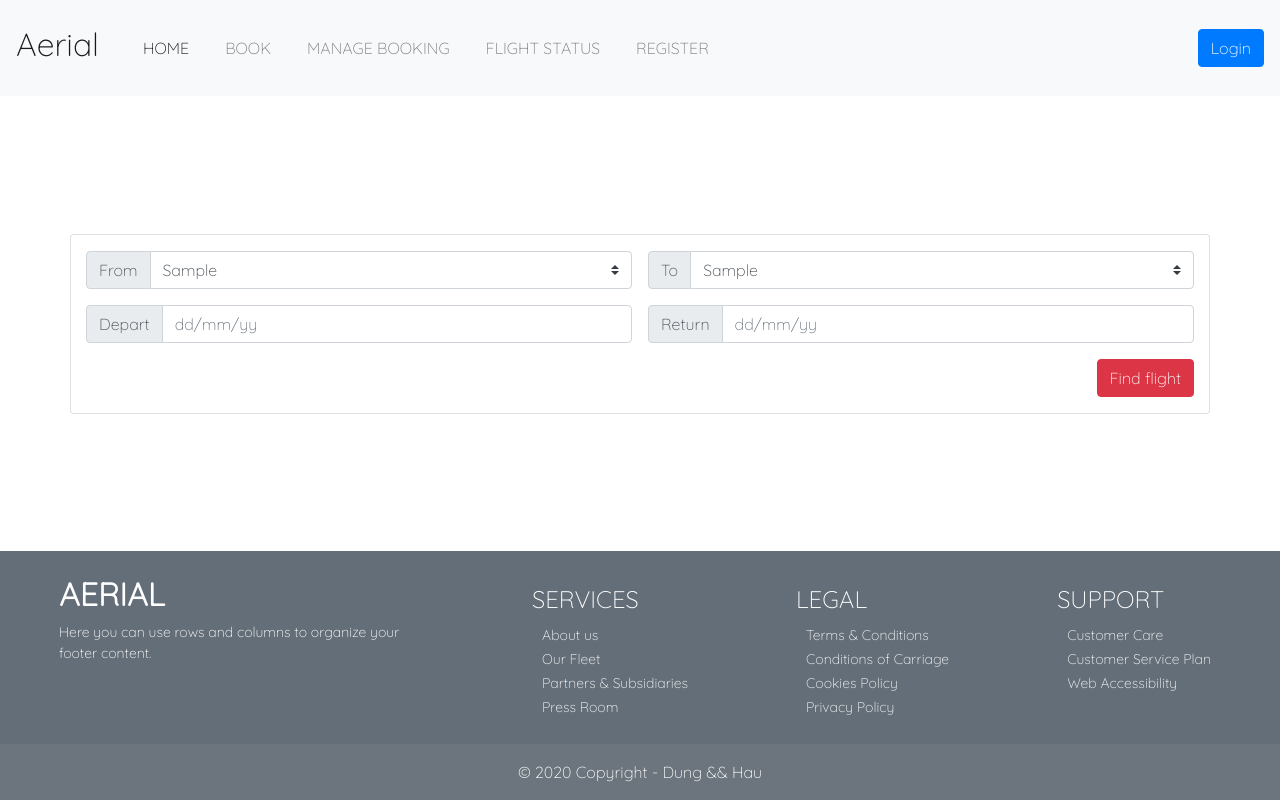
After one commit to CosmicFishi/CongNghePhanMem_ChuyenBay, a Flask app: page /book in a window 1280 px wide. The commit adds this page. Run offline with Flask 2, Linux system fonts and the light colour scheme; tables that the repository leaves empty hold one stand-in row (values such as "Sample post"); some libraries are stand-ins or nearby versions.

Commit message:
add book and book-detail, not login just UI

```diff
--- a/project/saleapp/__init__.py
+++ b/project/saleapp/__init__.py
@@ -6,8 +6,8 @@ from flask_login import LoginManager
 
 app = Flask(__name__)
 app.secret_key = 'askdjasdauo12r1qrt8y93ohto2bt8iou18y3r14ih8yhde8tt8hoi2'
-# app.config['SQLALCHEMY_DATABASE_URI']='mysql+pymysql://root:haungo@localhost:3308/db?charset=utf8'
-app.config['SQLALCHEMY_DATABASE_URI']='mysql+pymysql://root:123456@localhost/db?charset=utf8'
+app.config['SQLALCHEMY_DATABASE_URI']='mysql+pymysql://root:haungo@localhost:3308/db?charset=utf8'
+# app.config['SQLALCHEMY_DATABASE_URI']='mysql+pymysql://root:123456@localhost/db?charset=utf8'
 
 app.config['SQLALCHEMY_TRACK_MODIFICATIONS'] = True
 
--- a/project/saleapp/main.py
+++ b/project/saleapp/main.py
@@ -1,5 +1,4 @@
-from flask import render_template, request, redirect
-from flask_login import login_user
+from flask import render_template, request
 import hashlib
 from saleapp import app, utils, login
 from saleapp.admin import *
@@ -15,10 +14,10 @@ def index():
         card = {}
         SB = airport.query.get(i.flight_to)
         card['Anh'] = SB.image
-        card['BayDen'] = SB.airport_name
+        card['BayDen'] = SB.place
         card['MaChuyenBay'] = i.id
-        card['TGXuatPhat'] = datetime.datetime.fromtimestamp(int(i.time_start)).strftime("%d/%m/%Y")
-        card['BayTu'] = airport.query.get(i.flight_to).airport_name
+        card['TGXuatPhat'] = datetime.datetime.fromtimestamp(int(i.time_start)).strftime("%d/%m/%Y - %H:%M")
+        card['BayTu'] = airport.query.get(i.flight_from).place
         cards.append(card)
 
     categories = utils.read_data()
@@ -39,7 +38,9 @@ def register():
             id_card = request.form.get('CMND')
             phone = request.form.get('SDT')
 
-            if utils.check_register(account_name=account_name, user_name=user_name, password=password, phone=phone,
+            if utils.check_register(account_name=account_name,
+                                    user_name=user_name,
+                                    password=password, phone=phone,
                                     id_card=id_card):
                 msg = "Đăng kí thành công"
                 redirect('/')
@@ -64,9 +65,33 @@ def flight_detail():
     return render_template('flight-detail.html')
 
 
-@app.route('/book-detail')
-def bookk_detail():
-    return render_template('book-detail.html')
+@app.route('/book', methods=['post', 'get'])
+def book():
+    if request.method == 'post':
+        import pdb
+        pdb.set_trace()
+        return redirect('/')
+
+    airports = utils.get_airport()
+    return render_template('book.html', airports=airports)
+
+
+@app.route('/book-detail', methods=['post'])
+def book_detail():
+    flight_from = request.form.get('flight_from')
+    flight_to = request.form.get('flight_to')
+    flight_return = request.form.get('return')
+    flight_depart = request.form.get('depart')
+    flights = utils.get_flight(flight_from=flight_from,
+                               flight_to=flight_to,
+                               flight_depart=flight_depart,
+                               flight_return=flight_return)
+    return render_template('book-detail.html', flights=flights)
+
+
+@app.route('/book-history')
+def book_history():
+    return render_template('book-history.html')
 
 
 @app.route('/profile')
@@ -74,29 +99,14 @@ def profile():
     return render_template('profile.html')
 
 
-def check_user(type_user=UserRole.ADMIN):
-    if request.method == "POST":
-        username = request.form.get('username')
-        password = request.form.get('password')
-
-        password = str(hashlib.md5(password.strip().encode('utf-8')).hexdigest())
-        user = customer.query.filter(customer.user_name == username.strip(),
-                                     customer.password == password,
-                                     customer.type_user == type_user).first()
-
-        if user:
-            login_user(user=user)
-    return redirect('/')
-
-
 @app.route('/login-admin', methods=['post', 'get'])
 def login_admin():
-    return check_user()
+    return utils.check_user()
 
 
 @app.route('/login-user', methods=['post', 'get'])
 def login_for_user():
-    return check_user(type_user=UserRole.USER)
+    return utils.check_user(type_user=UserRole.USER)
 
 
 @login.user_loader
--- a/project/saleapp/models.py
+++ b/project/saleapp/models.py
@@ -43,6 +43,7 @@ class plane(db.Model):
 class airport(db.Model):
     id = Column(Integer, autoincrement=True, primary_key=True)
 
+    place = Column(String(255), nullable=False)
     airport_name = Column(String(255), nullable=False)
     image = Column(String(300), nullable=False)
     intermediate_airport = relationship('intermediate_airport', lazy=True, backref="airport")
--- a/project/saleapp/static/css/styles.css
+++ b/project/saleapp/static/css/styles.css
@@ -148,6 +148,10 @@ body {
 .card {
     margin: auto
 }
+.cards > .card > img {
+    height: 200px;
+    object-fit: cover;
+}
 .card-btn {
     text-align: end;
 }
@@ -171,6 +175,6 @@ body {
 .container-billing {
     width: 100%;
 }
-.profile-card {
-
+.fit-content{
+    width: 50%;
 }
--- /dev/null
+++ b/project/saleapp/templates/book.html
@@ -0,0 +1,67 @@
+{% extends 'layout.html' %} {% block body %}
+<div class="container card">
+    <form class="d-flex justify-content-between w-100 flex-wrap" method="post" action="{{url_for('book_detail')}}">
+        <div class="w-50 pr-2">
+            <div class="input-group mb-3">
+                <div class="input-group-prepend">
+                    <label class="input-group-text" for="inputGroupSelect01"
+                        >From</label
+                    >
+                </div>
+                <select name="flight_from" class="custom-select" id="inputGroupSelect01">
+                    {% for i in airports %}
+                        <option>{{ i.place }}</option>
+                    {% endfor %}
+                </select>
+            </div>
+        </div>
+        <div class="w-50 pl-2">
+            <div class="input-group mb-3">
+                <div class="input-group-prepend">
+                    <label class="input-group-text" for="inputGroupSelect02"
+                        >To</label
+                    >
+                </div>
+                <select name="flight_to" class="custom-select" id="inputGroupSelect02">
+                    {% for i in airports %}
+                        <option>{{ i.place }}</option>
+                    {% endfor %}
+                </select>
+            </div>
+        </div>
+        <div class="w-50 pr-2">
+            <div class="input-group mb-3">
+                <div class="input-group-prepend">
+                    <span class="input-group-text" id="basic-addon1">Depart</span>
+                </div>
+                <input
+                    name="depart"
+                    type="text"
+                    class="form-control"
+                    placeholder="dd/mm/yy"
+                    aria-label="Username"
+                    aria-describedby="basic-addon1"
+                />
+            </div>
+        </div>
+        <div class="w-50 pl-2">
+            <div class="input-group mb-3">
+                <div class="input-group-prepend">
+                    <span class="input-group-text" id="basic-addon2">Return</span>
+                </div>
+                <input
+                    name="return"
+                    type="text"
+                    class="form-control"
+                    placeholder="dd/mm/yy"
+                    aria-label="Username"
+                    aria-describedby="basic-addon2"
+                />
+            </div>
+        </div>
+        <div class="w-100">
+          <button type="submit" class="btn btn-danger float-right">Find flight</button>
+        </div>
+    </form>
+</div>
+{% endblock %}
--- a/project/saleapp/templates/layout.html
+++ b/project/saleapp/templates/layout.html
@@ -66,7 +66,7 @@
                         <a class="nav-link" href="/">HOME<span class="sr-only">(current)</span></a>
                     </li>
                     <li class="nav-item">
-                        <a class="nav-link" href="/query">BOOK</a>
+                        <a class="nav-link" href="{{ url_for('book')}}">BOOK</a>
                     </li>
                     <li class="nav-item">
                         <a class="nav-link" href="#">MANAGE BOOKING</a>
@@ -96,7 +96,7 @@
                         aria-labelledby="navbarDropdown"
                     >
                         <a class="dropdown-item" href="/profile">Profile</a>
-                        <a class="dropdown-item" href="/book-detail">Book history</a>
+                        <a class="dropdown-item" href="{{url_for('book_history')}}">Book history</a>
                         <div class="dropdown-divider"></div>
                         <a class="dropdown-item" href="#">Logout</a>
                     </div>
--- a/project/saleapp/utils.py
+++ b/project/saleapp/utils.py
@@ -1,9 +1,10 @@
+from flask import request, redirect
+from saleapp import db
+from saleapp.models import customer, UserRole, flight, airport
+from flask_login import login_user
+
 import hashlib
 import json
-
-from flask import request
-from saleapp import db
-from saleapp.models import customer
 
 
 def read_data(path='data/categories.json'):
@@ -53,6 +54,26 @@ def check_register(account_name, user_name, password, id_card, phone):
         return False
 
 
-def get_promo_card():
+def check_user(type_user=UserRole.ADMIN):
+    if request.method == "POST":
+        username = request.form.get('username')
+        password = request.form.get('password')
 
-    return;
+        password = str(hashlib.md5(password.strip().encode('utf-8')).hexdigest())
+        user = customer.query.filter(customer.user_name == username.strip(),
+                                     customer.password == password,
+                                     customer.type_user == type_user).first()
+
+        if user:
+            login_user(user=user)
+    return redirect('/')
+
+
+def get_airport():
+    return airport.query.all()
+
+
+def get_flight(flight_from=None, flight_to=None, flight_depart=None, flight_return=None):
+    return flight.query.filer(flight.flight_from==flight_from,
+                  flight.flight_to==flight_to,
+                  flight.time_start>flight_depart).all()
```
Also changed, not shown: project/db.sql (+8 -8 lines), project/saleapp/templates/book-detail.html (+139 -15 lines), project/saleapp/templates/book-history.html (added, +18 -0 lines).
